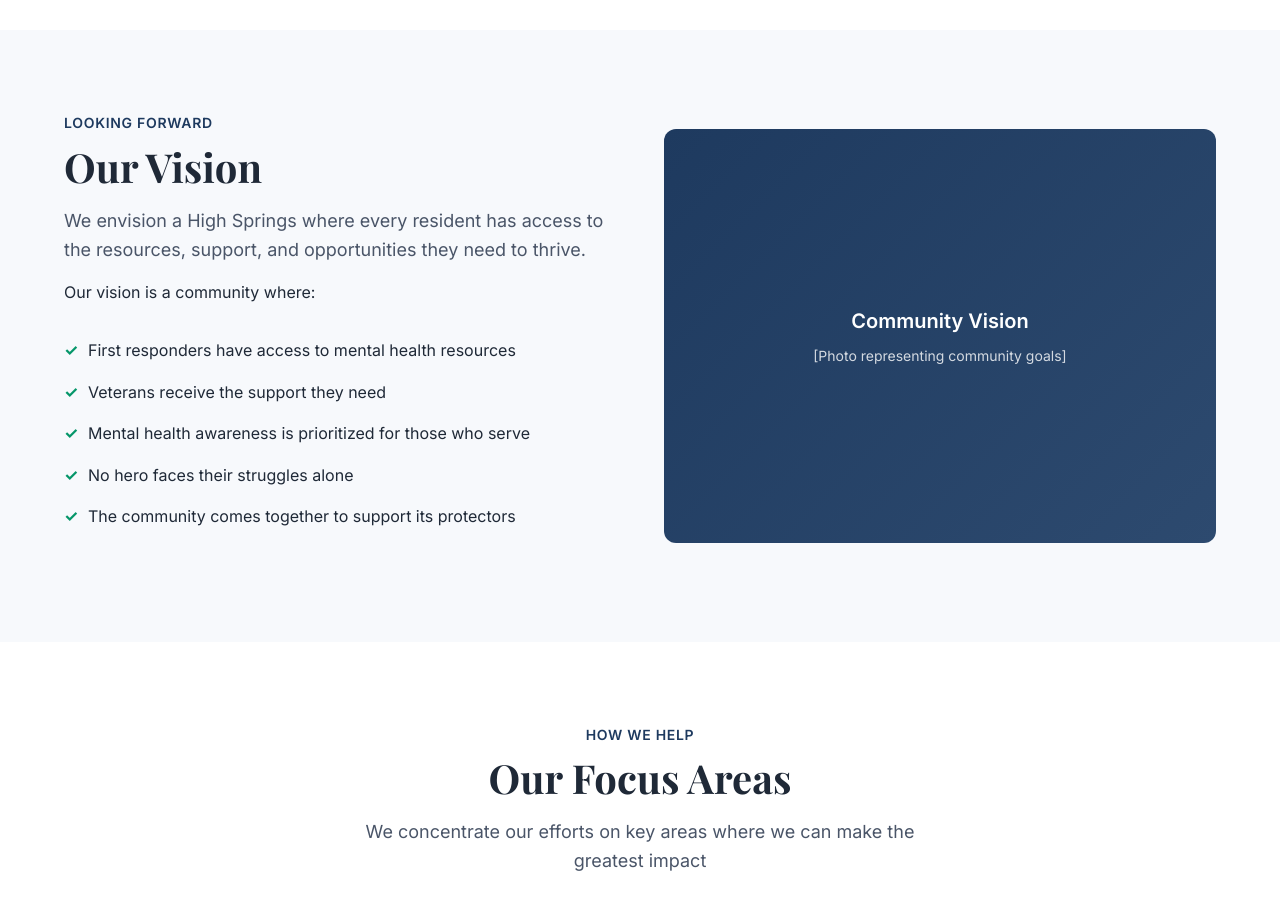
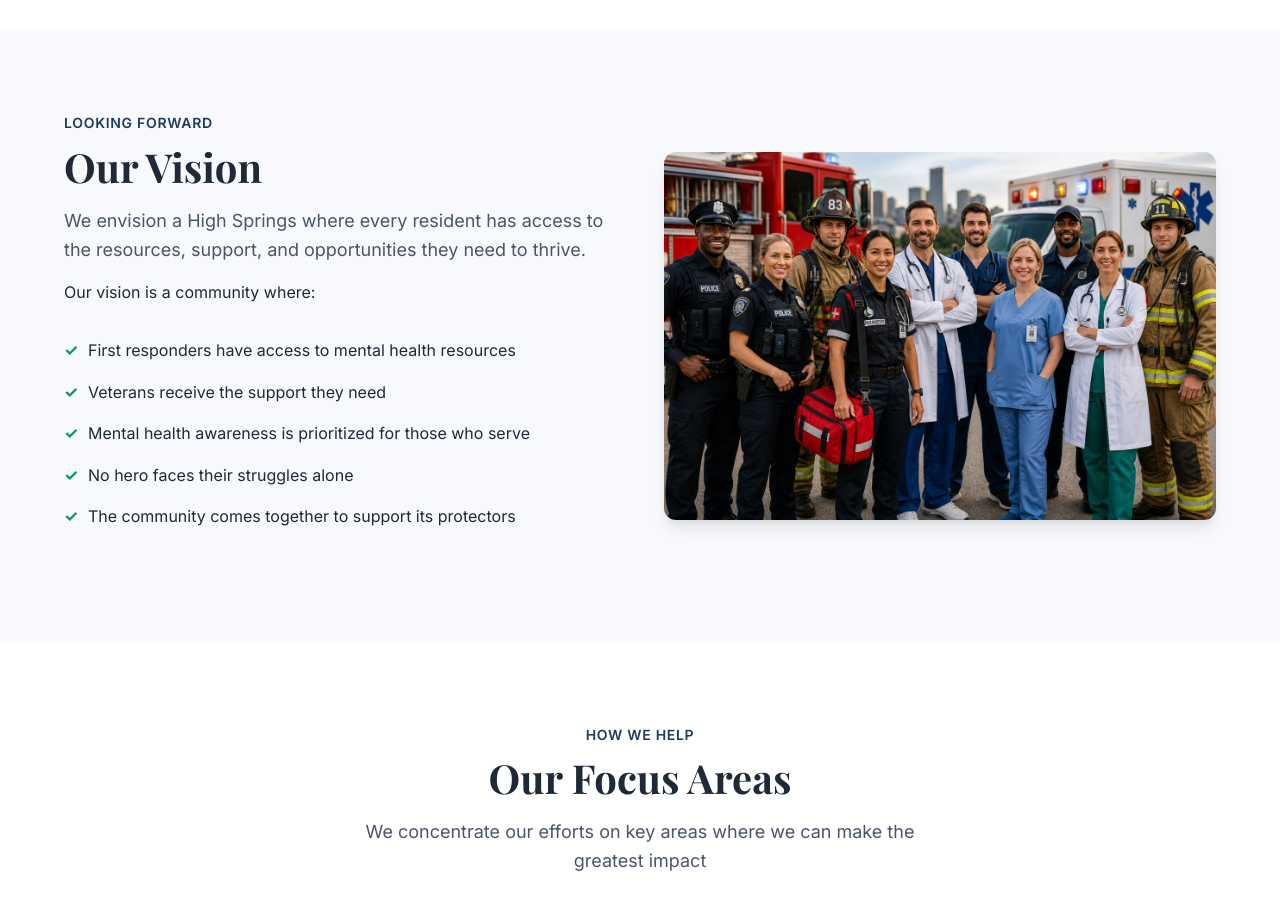
Before and after one commit to rnlms0764-droid/nictilliman-foundation, a plain HTML site: page mission.html in a window 1280 px wide. Shown: the part 840-1764 px from the top of the page. Drawn offline with nearby package versions, Linux system fonts and the light colour scheme.

Commit message:
Add photo beside Our Vision on Mission page

```diff
--- a/mission.html
+++ b/mission.html
@@ -73,10 +73,7 @@
                     </ul>
                 </div>
                 <div class="column-visual">
-                    <div class="placeholder-image" style="background: linear-gradient(135deg, #1e3a5f 0%, #2d4a6f 100%);">
-                        <span class="placeholder-text">Community Vision</span>
-                        <span class="placeholder-note">[Photo representing community goals]</span>
-                    </div>
+                    <img src="vision-photo.jpg" alt="Our Vision" class="about-photo">
                 </div>
             </div>
         </div>
```
Also changed, not shown: vision-photo.jpg (added).
